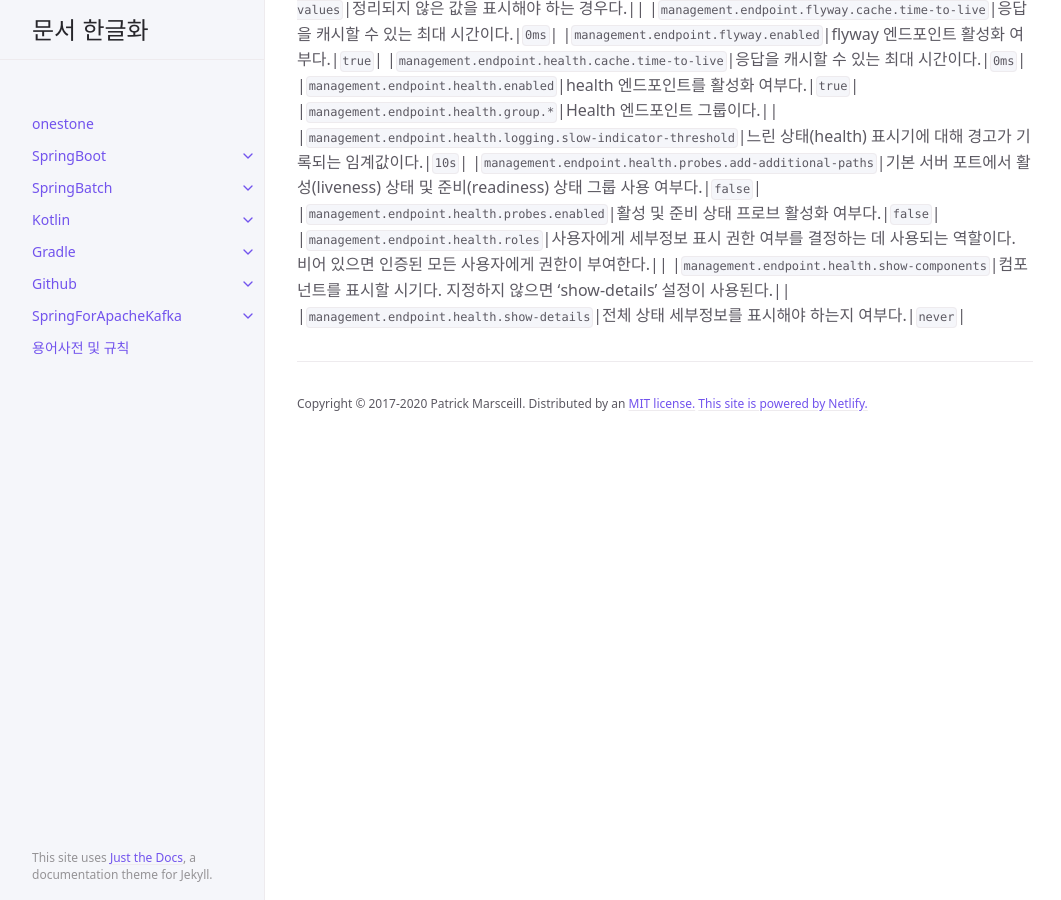
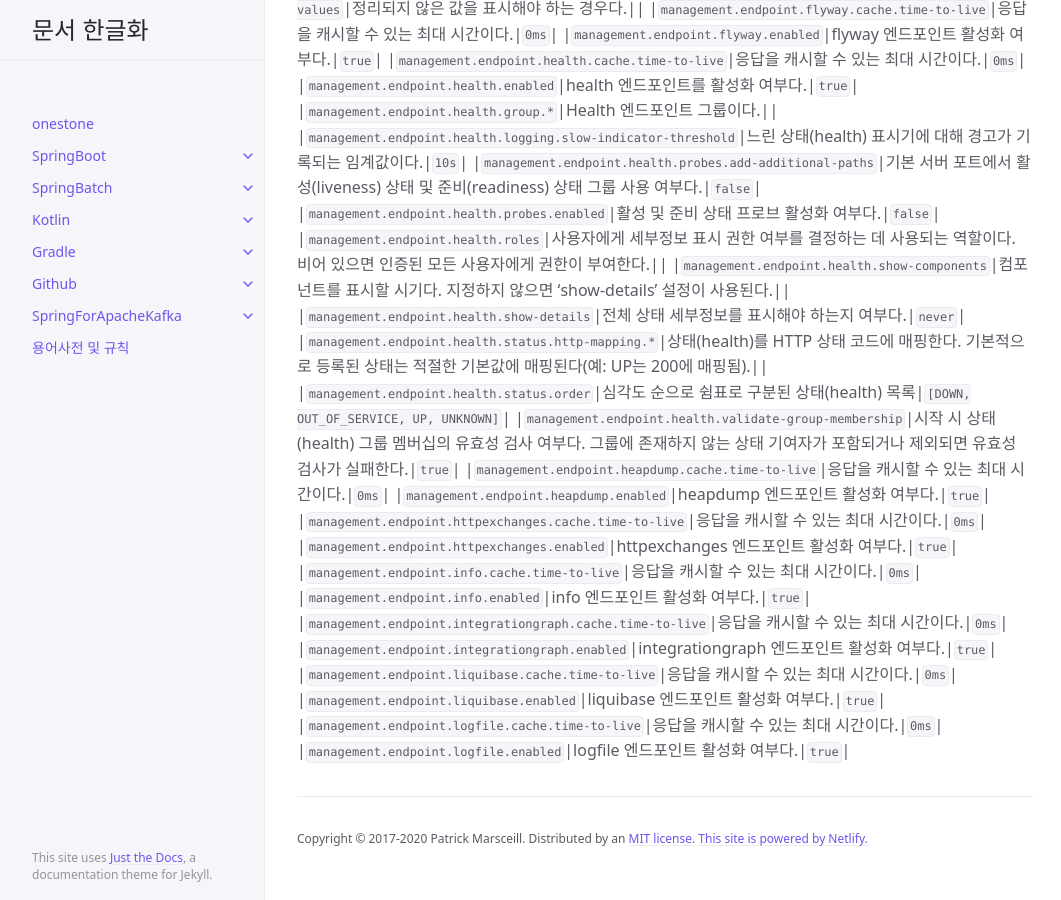
Before and after one commit to onestone9900/onestone9900.github.io, a Jekyll site: the page built from docs/spring_boot/3.1.1/spring_boot/19.appendices.md, in a window 1280 px wide and 900 px high, scrolled down 72534 px. Shown: the whole window, without its empty margins (107-1168 px from the left). Built offline with Jekyll 4.4.1, drawn with Linux system fonts in a browser that asks for light colours.

Commit message:
docs: spring boot - ## .A.14. 액츄에이터 프로퍼티(Actuator Properties)

```diff
--- a/docs/spring_boot/3.1.1/spring_boot/19.appendices.md
+++ b/docs/spring_boot/3.1.1/spring_boot/19.appendices.md
@@ -1387,3 +1387,18 @@ nav_order: 19
 |`management.endpoint.health.roles`|사용자에게 세부정보 표시 권한 여부를 결정하는 데 사용되는 역할이다. 비어 있으면 인증된 모든 사용자에게 권한이 부여한다.||
 |`management.endpoint.health.show-components`|컴포넌트를 표시할 시기다. 지정하지 않으면 'show-details' 설정이 사용된다.||
 |`management.endpoint.health.show-details`|전체 상태 세부정보를 표시해야 하는지 여부다.|`never`|
+|`management.endpoint.health.status.http-mapping.*`|상태(health)를 HTTP 상태 코드에 매핑한다. 기본적으로 등록된 상태는 적절한 기본값에 매핑된다(예: UP는 200에 매핑됨).||
+|`management.endpoint.health.status.order`|심각도 순으로 쉼표로 구분된 상태(health) 목록|`[DOWN, OUT_OF_SERVICE, UP, UNKNOWN]`|
+|`management.endpoint.health.validate-group-membership`|시작 시 상태(health) 그룹 멤버십의 유효성 검사 여부다. 그룹에 존재하지 않는 상태 기여자가 포함되거나 제외되면 유효성 검사가 실패한다.|`true`|
+|`management.endpoint.heapdump.cache.time-to-live`|응답을 캐시할 수 있는 최대 시간이다.|`0ms`|
+|`management.endpoint.heapdump.enabled`|heapdump 엔드포인트 활성화 여부다.|`true`|
+|`management.endpoint.httpexchanges.cache.time-to-live`|응답을 캐시할 수 있는 최대 시간이다.|`0ms`|
+|`management.endpoint.httpexchanges.enabled`|httpexchanges 엔드포인트 활성화 여부다.|`true`|
+|`management.endpoint.info.cache.time-to-live`|응답을 캐시할 수 있는 최대 시간이다.|`0ms`|
+|`management.endpoint.info.enabled`|info 엔드포인트 활성화 여부다.|`true`|
+|`management.endpoint.integrationgraph.cache.time-to-live`|응답을 캐시할 수 있는 최대 시간이다.|`0ms`|
+|`management.endpoint.integrationgraph.enabled`|integrationgraph 엔드포인트 활성화 여부다.|`true`|
+|`management.endpoint.liquibase.cache.time-to-live`|응답을 캐시할 수 있는 최대 시간이다.|`0ms`|
+|`management.endpoint.liquibase.enabled`|liquibase 엔드포인트 활성화 여부다.|`true`|
+|`management.endpoint.logfile.cache.time-to-live`|응답을 캐시할 수 있는 최대 시간이다.|`0ms`|
+|`management.endpoint.logfile.enabled`|logfile 엔드포인트 활성화 여부다.|`true`|
```
